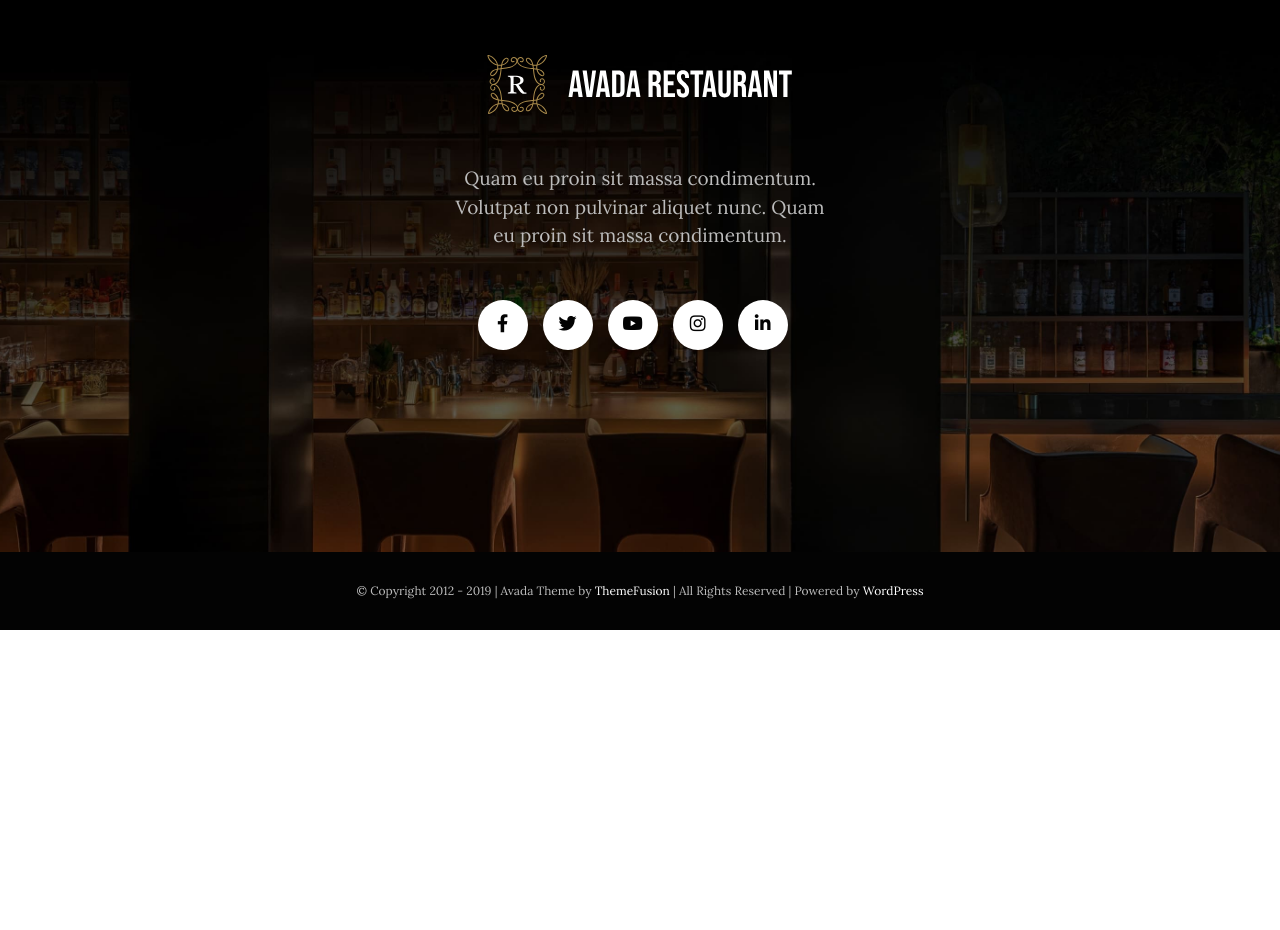
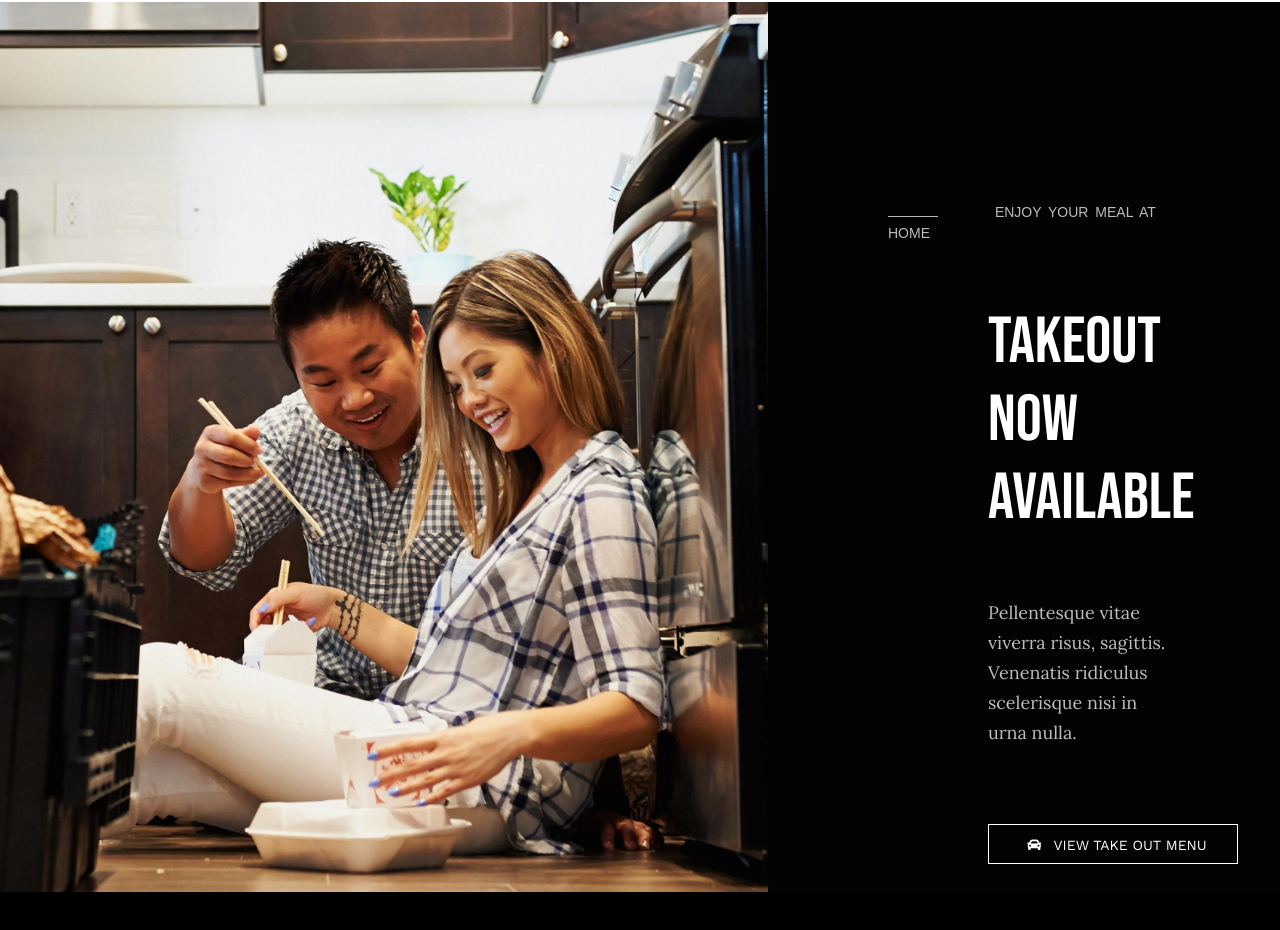
Before and after one commit to elepot87/proj-html-vuejs, a Vue app: page / in a window 1280 px wide. Shown: the part 8756-9686 px from the top of the page. Before the commit the page ends 9386 px from the top, so only its background shows below. Built offline with nearby package versions, Linux system fonts and the light colour scheme.

Commit message:
aggiunta sezione takeout

```diff
--- a/src/components/Main.vue
+++ b/src/components/Main.vue
@@ -233,6 +233,30 @@
         </div>
       </div>
     </section>
+    <!-- Sezione Take out -->
+    <section class="takeout">
+      <section class="image-cta d-flex">
+        <div class="image-cta-left"></div>
+        <div class="image-cta-right">
+          <div class="container-subtitle d-flex align-items-center">
+            <div class="subtitle">
+              <span> enjoy your meal at home </span>
+            </div>
+          </div>
+          <div class="container-text">
+            <h1>takeout now available</h1>
+            <p>
+              Pellentesque vitae viverra risus, sagittis. Venenatis ridiculus
+              scelerisque nisi in urna nulla.
+            </p>
+            <button class="button-main">
+              <i class="fas fa-car mx-2"></i>
+              view take out menu
+            </button>
+          </div>
+        </div>
+      </section>
+    </section>
   </main>
 </template>
 
--- a/src/styles/main.scss
+++ b/src/styles/main.scss
@@ -299,7 +299,7 @@ main {
       letter-spacing: 2px;
     }
   }
-  // Sexction 6 News & Promotions
+  // Section 6 News & Promotions
   .news-promotions {
     padding: 138px 290px;
     .title {
@@ -405,4 +405,22 @@ main {
       }
     }
   }
+  // Section Takeout
+  .takeout {
+    .image-cta {
+      .image-cta-left {
+        width: 60%;
+        background-image: url(../assets/images/slider72x-scaled.jpg);
+        background-position: center bottom;
+        background-repeat: no-repeat;
+        background-size: cover;
+        height: 100%;
+      }
+      .image-cta-right {
+        .button-main {
+          width: 250px;
+        }
+      }
+    }
+  }
 }
```
